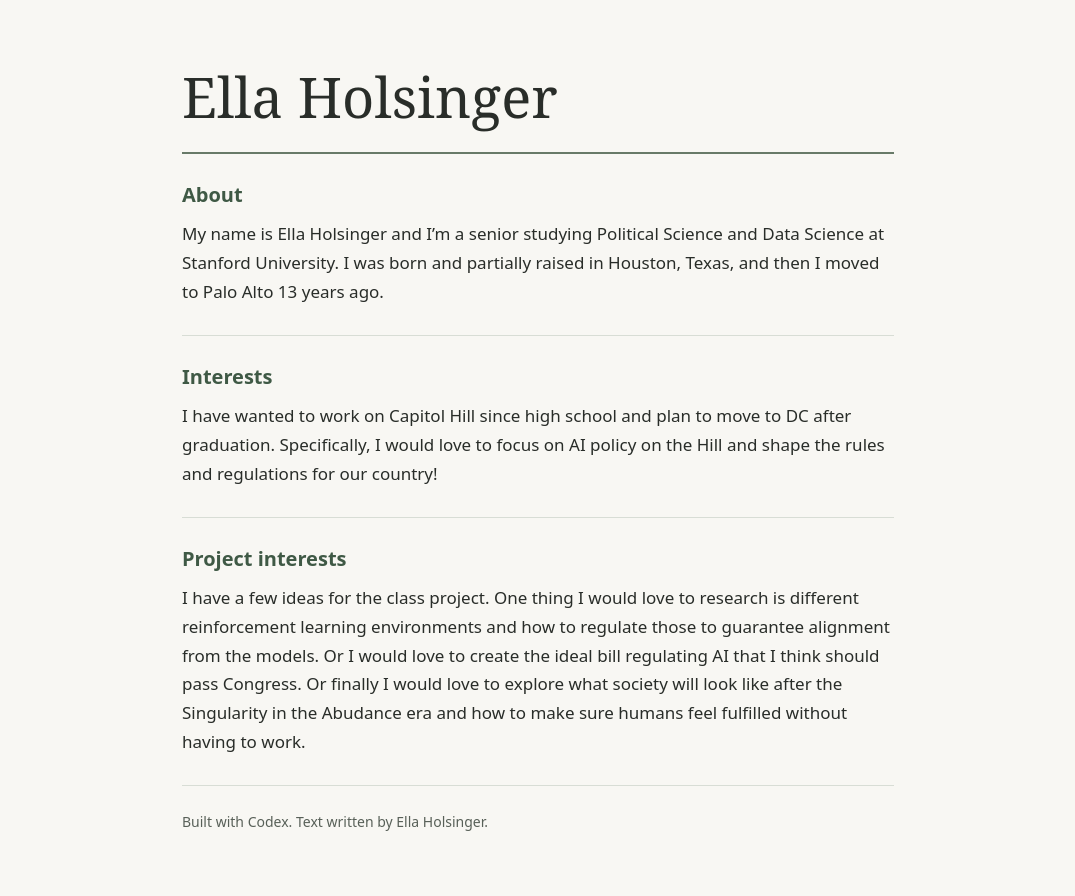
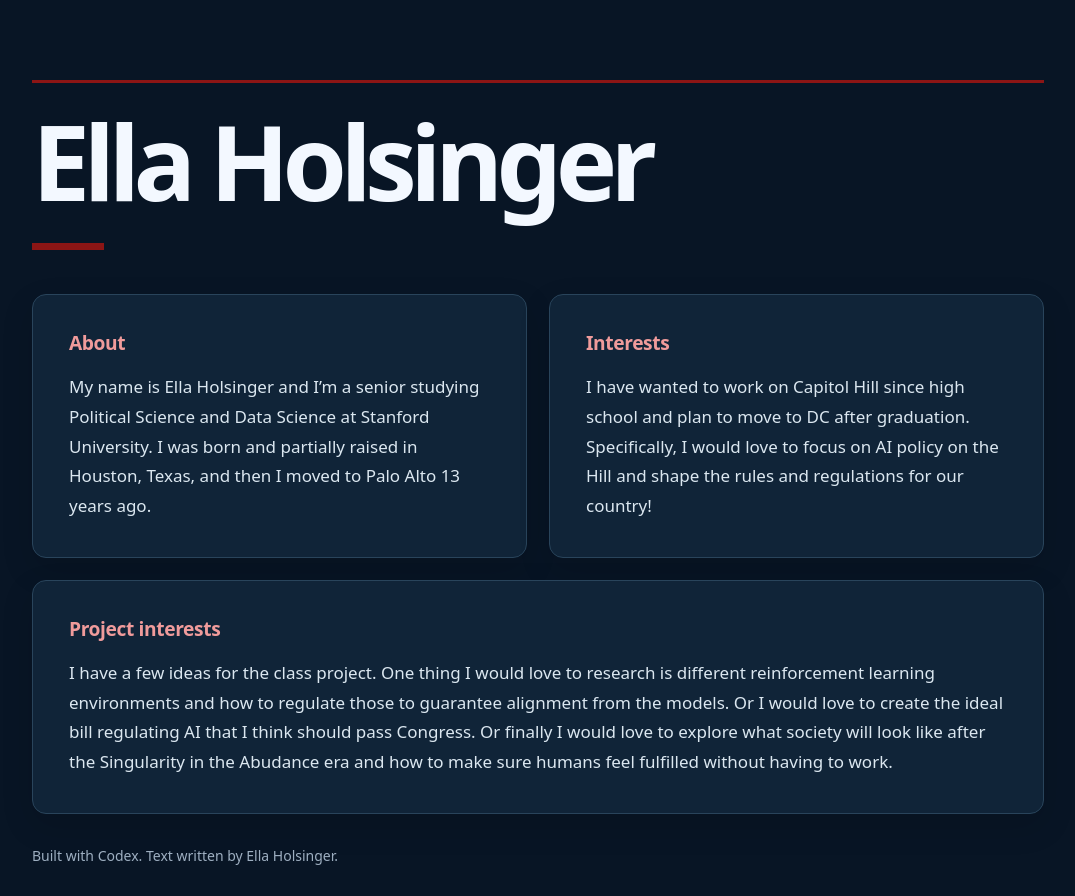
Before and after one commit to ellahols/ellahols.github.io, a plain HTML site: page index.html in a window 1280 px wide. Shown: the whole page, without its empty margins (102-1177 px from the left). Before the commit the page ends 858 px from the top, so only its background shows below. Drawn offline with Linux system fonts and the light colour scheme.

Commit message:
Apply navy and cardinal red website design

```diff
--- a/style.css
+++ b/style.css
@@ -1,57 +1,15 @@
-:root {
-  color-scheme: light;
-  font-family: system-ui, -apple-system, BlinkMacSystemFont, "Segoe UI", sans-serif;
-  color: #292d29;
-  background: #f8f7f3;
-  line-height: 1.7;
-}
-
-* {
-  box-sizing: border-box;
-}
-
-body {
-  max-width: 760px;
-  margin: 0 auto;
-  padding: clamp(24px, 6vw, 64px) 24px 24px;
-}
-
-header {
-  padding-bottom: 24px;
-  border-bottom: 2px solid #687a68;
-}
-
-h1 {
-  margin: 0;
-  font-family: Georgia, "Times New Roman", serif;
-  font-size: clamp(2.2rem, 7vw, 3.5rem);
-  font-weight: 400;
-  line-height: 1.15;
-}
-
-section {
-  padding: 28px 0;
-  border-bottom: 1px solid #d8ddd5;
-}
-
-h2 {
-  margin: 0 0 12px;
-  font-size: 1.25rem;
-  line-height: 1.3;
-  color: #3f5945;
-}
-
-p {
-  margin: 0;
-  font-size: 1.0625rem;
-  overflow-wrap: break-word;
-}
-
-footer {
-  padding-top: 24px;
-  color: #586058;
-}
-
-footer p {
-  font-size: 0.875rem;
-}
+:root { color-scheme: dark; font-family: system-ui, -apple-system, BlinkMacSystemFont, "Segoe UI", sans-serif; color: #dbe7f0; background: #081525; line-height: 1.75; }
+* { box-sizing: border-box; }
+html { min-height: 100%; background-image: linear-gradient(#8c151518 1px, transparent 1px), linear-gradient(90deg, #8c151518 1px, transparent 1px); background-size: 44px 44px; }
+body { max-width: 1060px; margin: auto; padding: clamp(28px, 7vw, 80px) 24px 28px; }
+header { padding: 24px 0 44px; border-top: 3px solid #8c1515; }
+h1 { margin: 0; max-width: 750px; font-size: clamp(3rem, 9vw, 6.5rem); font-weight: 750; letter-spacing: -0.065em; line-height: 1.04; color: #f3f8ff; }
+h1::after { content: ""; display: block; width: 72px; height: 7px; margin-top: 28px; background: #8c1515; }
+main { display: grid; grid-template-columns: 1fr 1fr; gap: 22px; }
+section { padding: clamp(24px, 4vw, 36px); background: #102438; border: 1px solid #29445b; border-radius: 14px; box-shadow: 0 12px 32px #00000020; }
+section:last-child { grid-column: 1 / -1; }
+h2 { margin: 0 0 16px; color: #f09b9b; font-size: 1.2rem; line-height: 1.3; letter-spacing: -0.02em; }
+p { margin: 0; font-size: 1.0625rem; overflow-wrap: break-word; }
+footer { padding-top: 30px; color: #9eafc1; }
+footer p { font-size: .875rem; }
+@media (max-width: 650px) { main { grid-template-columns: 1fr; } header { padding-bottom: 32px; } }
```
